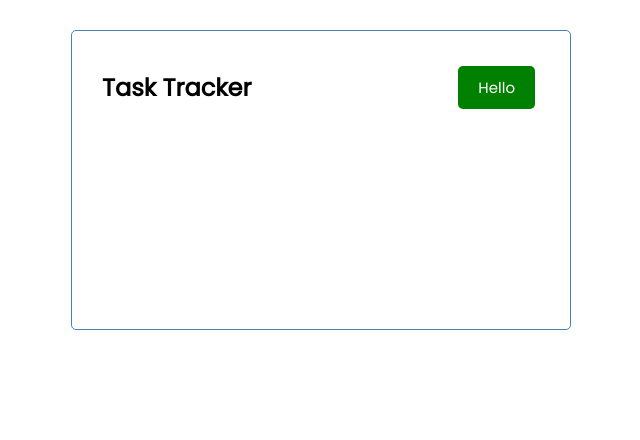
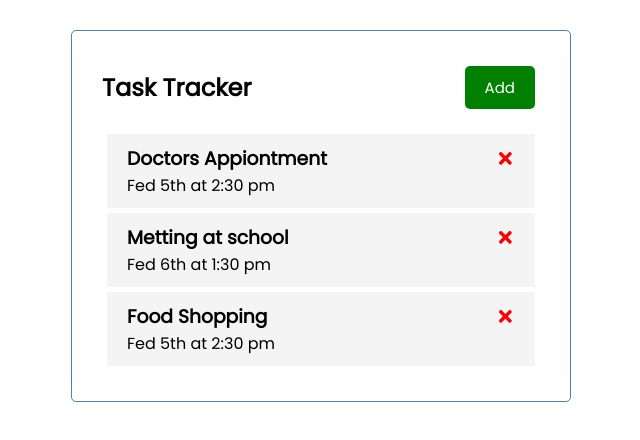
Before and after one commit to Lucifer4200/crash-course, a React (Create React App) app: page / in a window 1280 px wide. Shown: the top 440 px of the page, without its empty margins (319-959 px from the left). Built offline with nearby package versions, Linux system fonts and the light colour scheme.

Commit message:
2nd update

```diff
--- a/package.json
+++ b/package.json
@@ -9,6 +9,7 @@
     "@testing-library/user-event": "^12.7.2",
     "react": "^17.0.1",
     "react-dom": "^17.0.1",
+    "react-icons": "^4.2.0",
     "react-scripts": "4.0.2",
     "web-vitals": "^1.1.0"
   },
--- a/src/App.js
+++ b/src/App.js
@@ -1,9 +1,46 @@
+import {useState} from 'react'
 import Header from './components/Header';
+import Tasks from './components/Tasks';
 
 function App() {
+    const [tasks, setTask] = useState([
+      {
+          id : 1,
+          text : 'Doctors Appiontment',
+          day : 'Fed 5th at 2:30 pm',
+          reminder : true,
+      },
+      {
+          id : 2,
+          text : 'Metting at school',
+          day : 'Fed 6th at 1:30 pm',
+          reminder : true,
+      },
+      {
+          id : 3,
+          text : 'Food Shopping',
+          day : 'Fed 5th at 2:30 pm',
+          reminder : false,
+      }
+  ])
+
+  // onDelete
+  const deleteTask = (id) => {
+    setTask(tasks.filter((task) => task.id !== id))
+  }
+
+  // toggle Riminder
+  const toggleReminder = (id) => {
+    console.log (id)
+  }
+
   return (
     <div className="container">
         <Header />
+        <Tasks
+        tasks={tasks}
+        onDelete={deleteTask}
+        onToggle={toggleReminder} />
     </div>
   )
 }
--- a/src/components/Button.js
+++ b/src/components/Button.js
@@ -1,10 +1,6 @@
 import PropTypes from 'prop-types'
 
-const Button = ({color, text}) => {
-    const onClick = () => {
-        console.log ('click')
-    }
-
+const Button = ({color, text, onClick}) => {
     return <button onClick={onClick} style={{backgroundColor: color}}
     className='btn'>
         {text}
@@ -18,7 +14,7 @@
 Button.propTypes = {
     text : PropTypes.string,
     color : PropTypes.string,
-
+    onClick : PropTypes.func
 }
 
 export default Button
--- a/src/components/Header.js
+++ b/src/components/Header.js
@@ -1,10 +1,13 @@
 import Button from './Button'
 
 const Header = ({title}) => {
+    const  onClick = () => {
+        console.log('click')
+    }
     return (
         <header className='header'>
             <h2>{title}</h2>
-            <Button color='green' text='Hello' />
+            <Button color='green' text='Add' onClick={onClick} />
         </header>
     )
 }
--- /dev/null
+++ b/src/components/Task.js
@@ -0,0 +1,15 @@
+import { FaTimes } from 'react-icons/fa'
+
+const Task = ({task, onDelete}) => {
+    return (
+        <div className='task'>
+            <h3>
+                {task.text}
+                <FaTimes style={{color : 'red'}} onClick={onDelete} />
+            </h3>
+            <p>{task.day}</p>
+        </div>
+    )
+}
+
+export default Task
--- /dev/null
+++ b/src/components/Tasks.js
@@ -0,0 +1,15 @@
+import Task from './Task'
+
+const Tasks = ({tasks, onDelete}) => {
+    return (
+        <>
+            {
+                tasks.map((task) => (
+                  <Task key={task.id} task={task} onDelete={() => onDelete(task.id)} />
+                ))
+            }
+        </>
+    )
+}
+
+export default Tasks
```
Also changed, not shown: 1 other file (tests, documents, lock files or other folders).
